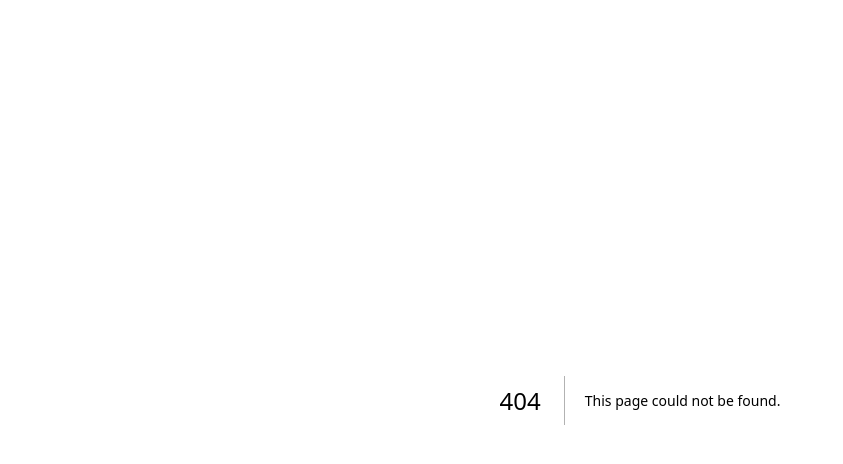
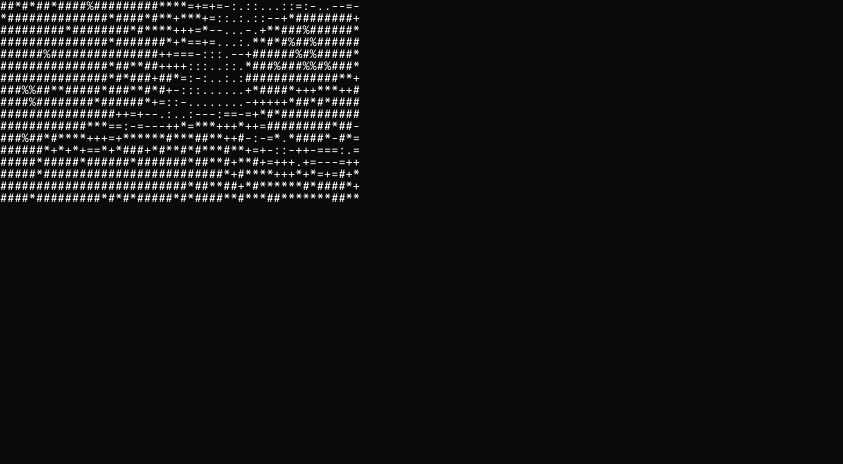
Before and after one commit to Willydur/ascii, a Next.js app: page /test in a window 1280 px wide. Before the commit this address had no page. Shown: the top 464 px of the page, without its empty margins (0-843 px from the left). Built offline with nearby package versions, Linux system fonts and the light colour scheme.

Commit message:
feat: integrate animated video ASCII into main page

```diff
--- a/app/layout.tsx
+++ b/app/layout.tsx
@@ -2,7 +2,7 @@ import type { Metadata } from "next";
 import { Geist, Geist_Mono, Inter } from "next/font/google";
 import "./globals.css";
 
-const inter = Inter({subsets:['latin'],variable:'--font-sans'});
+const inter = Inter({ subsets: ["latin"], variable: "--font-sans" });
 
 const geistSans = Geist({
   variable: "--font-geist-sans",
@@ -15,8 +15,8 @@ const geistMono = Geist_Mono({
 });
 
 export const metadata: Metadata = {
-  title: 'ASCII Art Converter',
-  description: 'Convert images and videos to ASCII art',
+  title: "ASCII Art Converter",
+  description: "Convert images and videos to ASCII art",
 };
 
 export default function RootLayout({
@@ -27,7 +27,7 @@ export default function RootLayout({
   return (
     <html lang="en" className={inter.variable}>
       <body
-        className={`${geistSans.variable} ${geistMono.variable} antialiased`}
+        className={`${geistSans.variable} ${geistMono.variable} antialiased dark`}
       >
         {children}
       </body>
--- /dev/null
+++ b/app/test/page.tsx
@@ -0,0 +1,22 @@
+export default function bicAscii() {
+  const art = `##*#*##*####%#########****=+=+=-:.::...::=:-..--=-
+*##############*####*#**+***+=::.:.::--+*########+
+#########*########*#****+++=*--...-.+**###%######*
+###############*#######*+*==+=...:.**#*#%##%######
+######%###############++===-:::.--+######%#%#####*
+###############*##**##++++:::..::.*###%###%%#%###*
+###############*#*###+##*=:-:..:.:#############**+
+###%%##**#####*###**#*#+-:::......+*####*+++***++#
+####%########*######*+=::-........-+++++*##*#*####
+################++=+--.:..:---:==-=+*#*###########
+############***==:-=---++*=***+++*++=#########*##-
+###%##*#****+++=+******#***##**++#-:-=*.*####*-#*=
+######*+*+*+==*+*###+*#**#*#***#**+=+-::-++-===:.=
+#####*#####*######*#######*##**#+**#+=+++.+=---=++
+#####*#########################*+#****+++*+*=+=#+*
+##########################*##**##+*#******#*####*+
+####*#########*#*#*#####*#*####**#***##*******##**`;
+  return (
+    <pre className="font-mono text-xs leading-none whitespace-pre">{art}</pre>
+  );
+}
```
Also changed, not shown: 2 other files (tests, documents, lock files or other folders).
